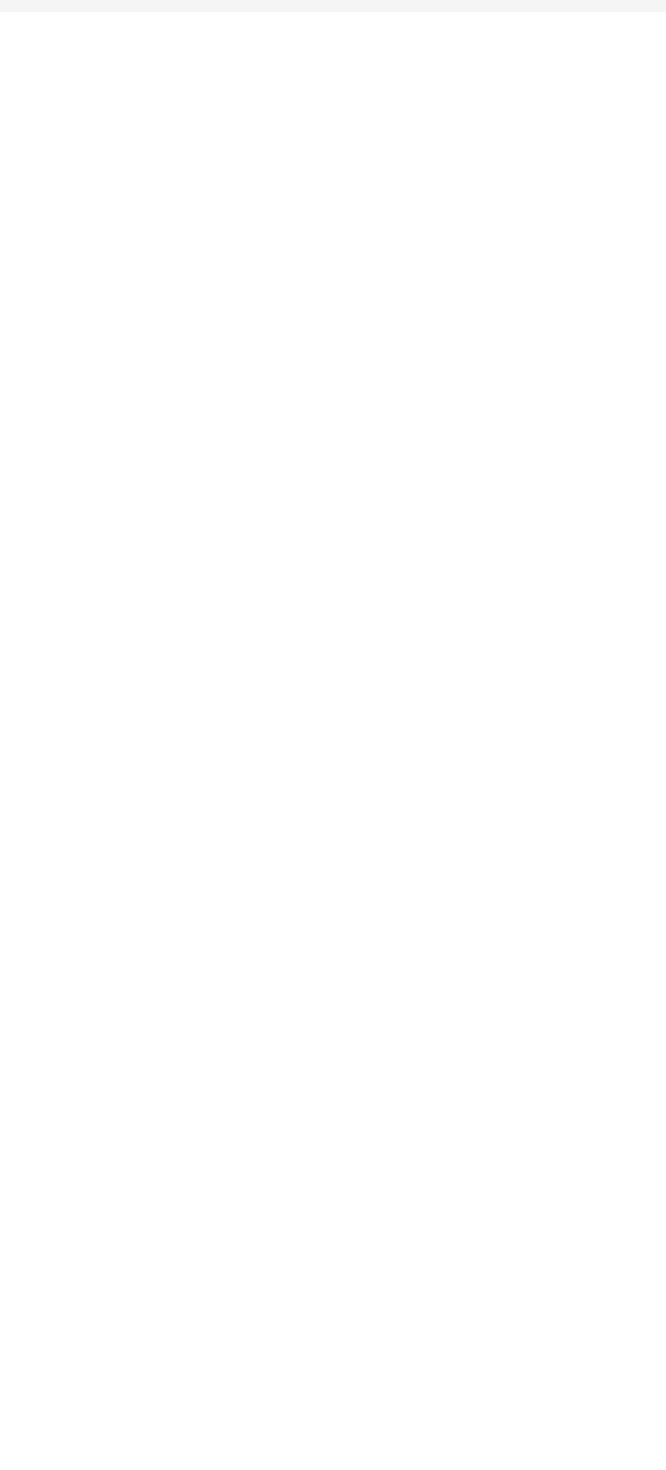
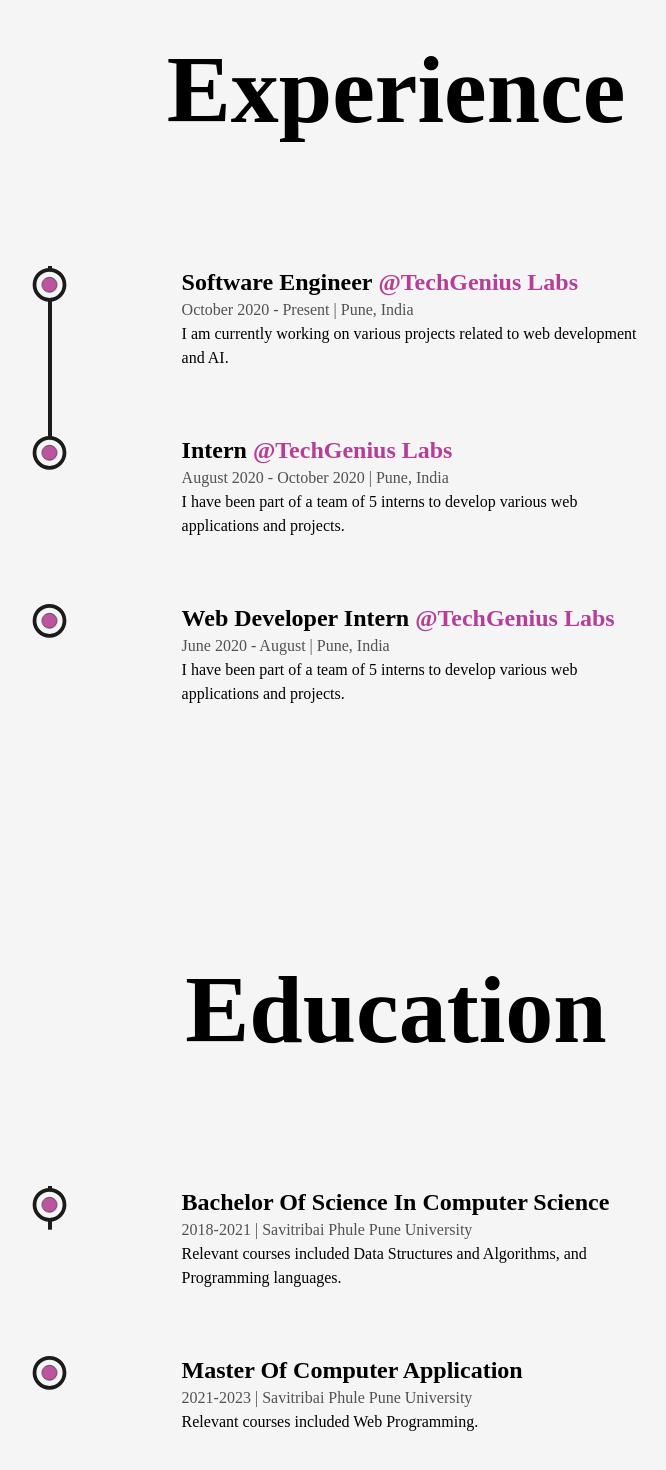
Before and after one commit to Ashish-619/Next-js-Portfolio, a Next.js app: page /about in a window 1280 px wide. Shown: the part 2106-3576 px from the top of the page, without its empty margins (244-910 px from the left). Before the commit the page ends 2118 px from the top, so only its background shows below. Built offline with nearby package versions, Linux system fonts and the light colour scheme.

Commit message:
added education and experience section

```diff
--- /dev/null
+++ b/src/components/Education.js
@@ -0,0 +1,60 @@
+import React from 'react';
+import { motion, useScroll } from 'framer-motion';
+import { useRef } from 'react';
+import LiIcon from './LiIcon';
+
+const Details = ({ type, time, place, info }) => {
+    const ref = useRef(null);
+    return <li ref={ref} className='my-8 first:mt-0 last:mb-0 w-[60%] mx-auto flex flex-col items-c justify-between'>
+        <LiIcon reference={ref} />
+        <motion.div
+            initial={{ y: 50 }}
+            whileInView={{ y: 0 }}
+            transition={{ duration: 0.5, type: "spring" }}>
+            <h3 className='capitalize font-bold text-2xl'>
+                {type}</h3>
+            <span className='capitalize font-medium text-dark/75'>
+                {time} | {place}
+            </span>
+            <p className='font-medium w-full'>
+                {info}
+            </p>
+        </motion.div>
+    </li>
+}
+
+const Education = () => {
+    const ref = useRef(null);
+    const { scrollYProgress } = useScroll(
+        {
+            target: ref,
+            offset: ["start end", "center start"]
+        }
+    )
+    return (
+        <div className='my-64'>
+            <h2 className='font-bold text-8xl w-full text-center mb-32'>
+                Education
+            </h2>
+            <div ref={ref} className='w-[75%] mx-auto relative'>
+                <motion.div style={{ scaleY: scrollYProgress }} className='absolute left-9 top-0 w-[4px] h-full bg-dark origin-top' />
+                <ul className='w-full flex flex-col items-startjustify-between ml-4'>
+                    <Details
+                        type='Bachelor of Science in Computer Science'
+                        time='2018-2021'
+                        place='Savitribai Phule Pune University'
+                        info='Relevant courses included Data Structures and Algorithms, and Programming languages.'
+                    />
+                    <Details
+                        type='Master of Computer Application'
+                        time='2021-2023'
+                        place='Savitribai Phule Pune University'
+                        info='Relevant courses included Web Programming.'
+                    />
+                </ul>
+            </div>
+        </div>
+    )
+}
+
+export default Education
--- /dev/null
+++ b/src/components/Experience.js
@@ -0,0 +1,74 @@
+import React from 'react';
+import { motion, useScroll } from 'framer-motion';
+import { useRef } from 'react';
+import LiIcon from './LiIcon';
+
+const Details = ({ position, company, companyLink, time, address, work }) => {
+    const ref = useRef(null);
+    return <li ref={ref} className='my-8 first:mt-0 last:mb-0 w-[60%] mx-auto flex flex-col items-c justify-between'>
+        <LiIcon reference={ref} />
+        <motion.div
+            initial={{ y: 50 }}
+            whileInView={{ y: 0 }}
+            transition={{ duration: 0.5, type: "spring" }}>
+            <h3 className='capitalize font-bold text-2xl'>
+                {position}&nbsp;<a href={companyLink}
+                    target="_blank"
+                    className='text-primary capitalize'>@{company}</a></h3>
+            <span className='capitalize font-medium text-dark/75'>
+                {time} | {address}
+            </span>
+            <p className='font-medium w-full'>
+                {work}
+            </p>
+        </motion.div>
+    </li>
+}
+
+const Experience = () => {
+    const ref = useRef(null);
+    const { scrollYProgress } = useScroll(
+        {
+            target: ref,
+            offset: ["start end", "center start"]
+        }
+    )
+    return (
+        <div className='my-64'>
+            <h2 className='font-bold text-8xl w-full text-center mb-32'>
+                Experience
+            </h2>
+            <div ref={ref} className='w-[75%] mx-auto relative'>
+                <motion.div style={{ scaleY: scrollYProgress }} className='absolute left-9 top-0 w-[4px] h-full bg-dark origin-top' />
+                <ul className='w-full flex flex-col items-startjustify-between ml-4'>
+                    <Details
+                        position='Software Engineer'
+                        company='TechGenius Labs'
+                        companyLink='https://www.techgeniuslabs.com/'
+                        time='October 2020 - Present'
+                        address='Pune, India'
+                        work='I am currently working on various projects related to web development and AI.'
+                    />
+                    <Details
+                        position='Intern'
+                        company='TechGenius Labs'
+                        companyLink='https://www.techgeniuslabs.com/'
+                        time='August 2020 - October 2020'
+                        address='Pune, India'
+                        work='I have been part of a team of 5 interns to develop various web applications and projects.'
+                    />
+                    <Details
+                        position='Web Developer Intern'
+                        company='TechGenius Labs'
+                        companyLink='https://www.techgeniuslabs.com/'
+                        time='June 2020 - August'
+                        address='Pune, India'
+                        work='I have been part of a team of 5 interns to develop various web applications and projects.'
+                    />
+                </ul>
+            </div>
+        </div>
+    )
+}
+
+export default Experience
--- /dev/null
+++ b/src/components/LiIcon.js
@@ -0,0 +1,27 @@
+import React from 'react'
+import { motion, useScroll } from "framer-motion"
+import { useRef } from 'react';
+
+const LiIcon = ({ reference }) => {
+
+    const { scrollYProgress } = useScroll(
+        {
+            target: reference,
+            offset: ["center end", "center center"]
+        }
+    )
+    return (
+        <figure className='absolute left-0 stroke-dark'>
+            <svg className='-rotate-90' width="75" height="75" viewBox="0 0 100 100">
+                <circle cx="75" cy="50" r="20" className='stroke-primary stroke-1 fill-none' />
+                <motion.circle cx="75" cy="50" r="20" className="stroke-[5px] fill-light"
+                    style={{
+                        pathLength: scrollYProgress
+                    }} />
+                <circle cx="75" cy="50" r="10" className="animate-pulse stroke-1 fill-primary" />
+            </svg>
+        </figure>
+    )
+}
+
+export default LiIcon
--- a/src/pages/about.js
+++ b/src/pages/about.js
@@ -8,6 +8,8 @@ import { useRef } from 'react'
 import { useInView, useMotionValue, useSpring } from 'framer-motion'
 import { useEffect } from 'react'
 import Skills from '@/components/Skills'
+import Experience from '@/components/Experience'
+import Education from '@/components/Education'
 
 const AnimatedNumbers = ({ value }) => {
     const ref = useRef(null);
@@ -79,6 +81,8 @@ const about = () => {
                         </div>
                     </div>
                     <Skills />
+                    <Experience />
+                    <Education />
                 </Layout>
             </main>
         </>
```
